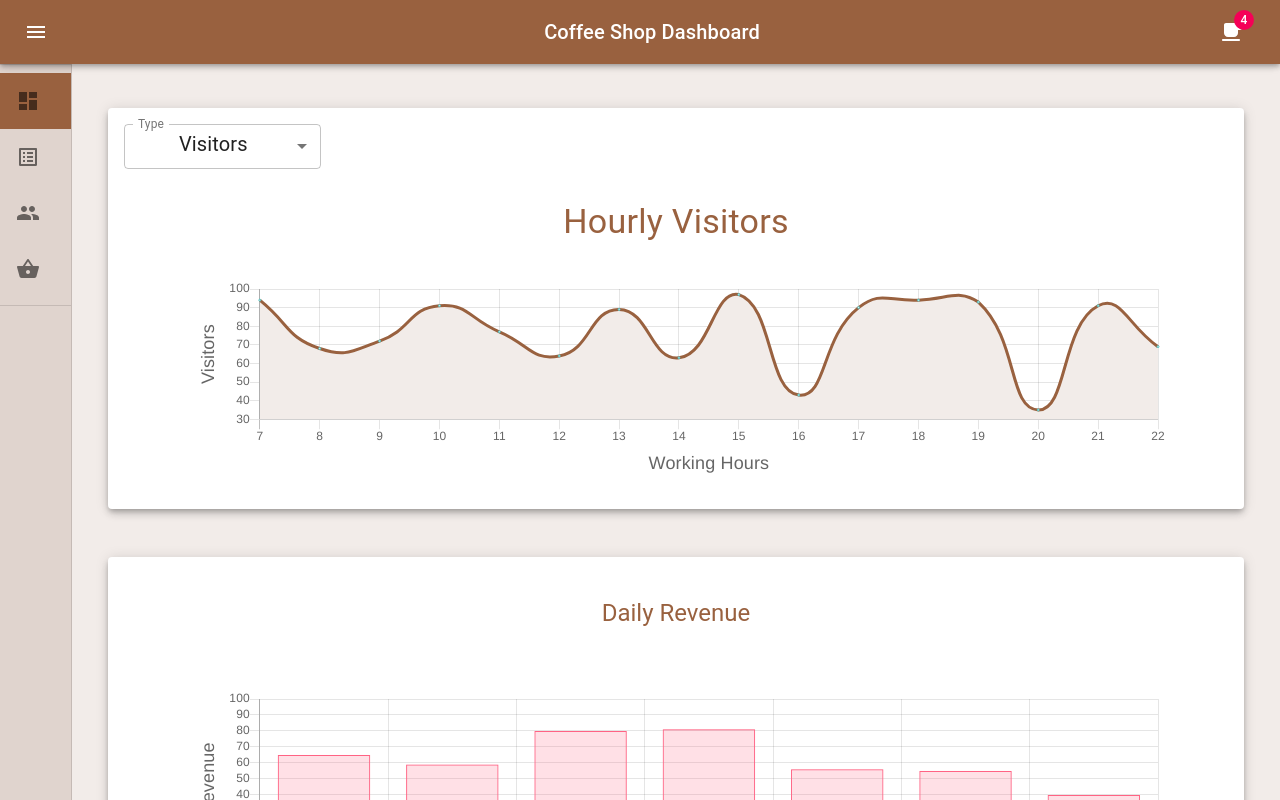
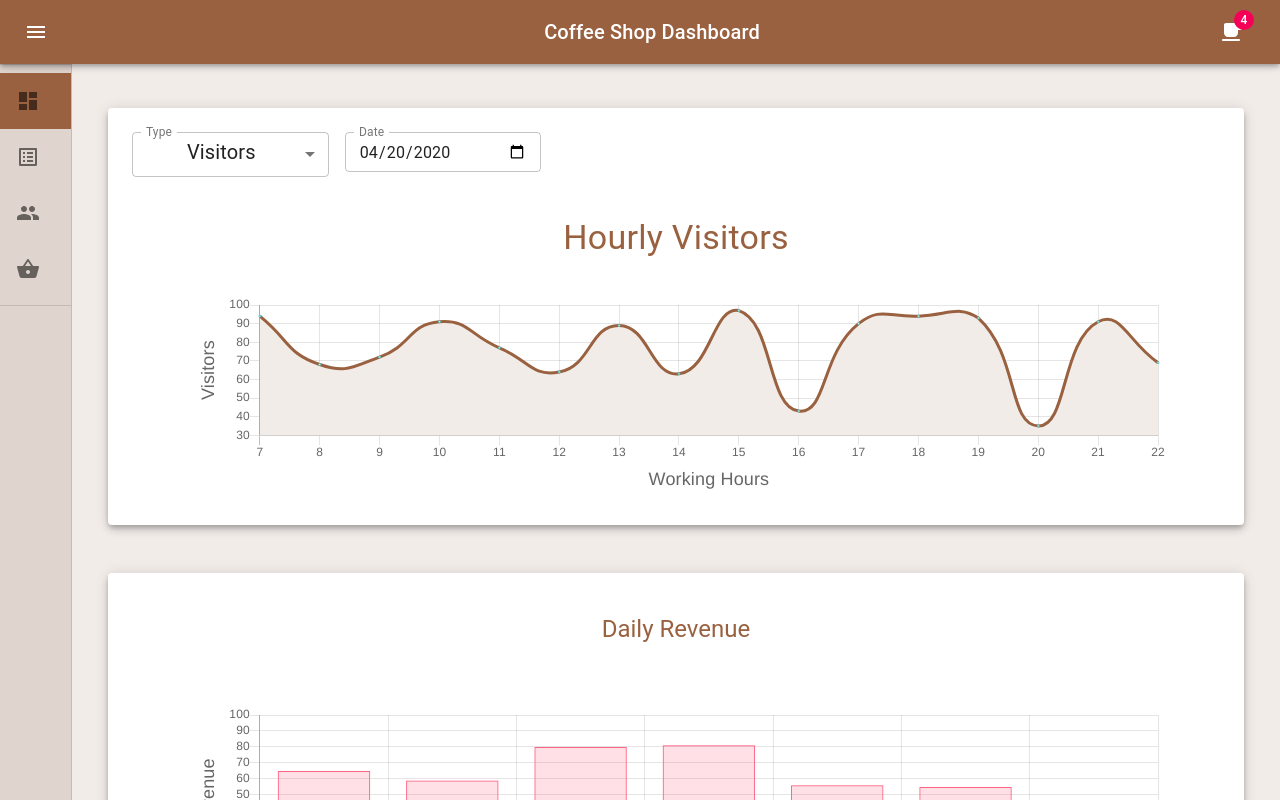
Before and after one commit to KaterinaLupacheva/coffee-shop-dashboard, a React (Create React App) app: page / in a window 1280 px wide. Built offline with nearby package versions, Linux system fonts and the light colour scheme; the HTML template or start-up script is replaced by a standard one.

Commit message:
Date picker added

```diff
--- a/src/components/Charts/charts.styles.js
+++ b/src/components/Charts/charts.styles.js
@@ -6,10 +6,12 @@ export const chartStyles = (theme) => ({
   options: {
     display: "flex",
     justifyContent: "flex-start",
+    flexWrap: "wrap",
     padding: theme.spacing(2),
   },
-  select: {
+  field: {
     width: "25ch",
+    margin: theme.spacing(1),
   },
   fieldFontSize: {
     fontSize: 20,
--- a/src/components/Charts/lineChart.component.js
+++ b/src/components/Charts/lineChart.component.js
@@ -13,6 +13,7 @@ const LineChart = () => {
   const classes = useStyles();
   const theme = useTheme();
   const [type, setType] = useState("Visitors");
+  const [date, setDate] = useState("2020-04-20");
 
   const data = {
     labels: labels,
@@ -78,7 +79,7 @@ const LineChart = () => {
     <>
       <Box className={classes.options}>
         <TextField
-          className={classes.select}
+          className={classes.field}
           select
           name="type"
           label="Type"
@@ -102,6 +103,21 @@ const LineChart = () => {
             {"Revenue"}
           </MenuItem>
         </TextField>
+        <TextField
+          label="Date"
+          type="date"
+          size="small"
+          variant="outlined"
+          className={classes.field}
+          InputLabelProps={{
+            shrink: true,
+          }}
+          value={date}
+          onChange={(e) => {
+            setDate(e.target.value);
+            updateData();
+          }}
+        />
       </Box>
       <ChartTitle>{`Hourly ${type}`}</ChartTitle>
       <Box className={classes.container}>
```
